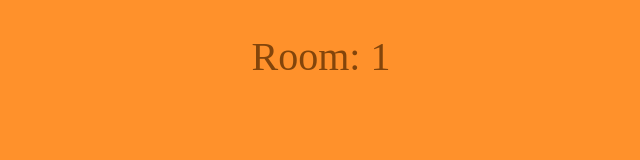
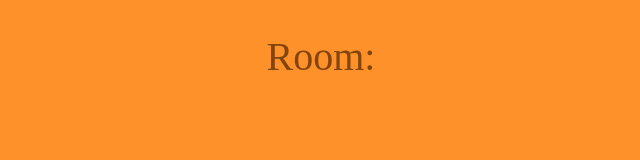
Before and after one commit to alcheng005/whats-for-dinner, a React app: page /room/1 in a window 1280 px wide. Shown: the top 160 px of the page, without its empty margins (319-959 px from the left). Built offline with nearby package versions, Linux system fonts and the light colour scheme; a web font is replaced by a local one.

Commit message:
edited id to roomCode for consistency

```diff
--- a/client/App.jsx
+++ b/client/App.jsx
@@ -12,7 +12,7 @@ class App extends Component {
   render() {
     return (
       <Switch>
-        <Route exact path="/room/:id" component={Room} />
+        <Route exact path="/room/:roomCode" component={Room} />
         <Route path="/" component={Home} />
       </Switch>
     );
```
